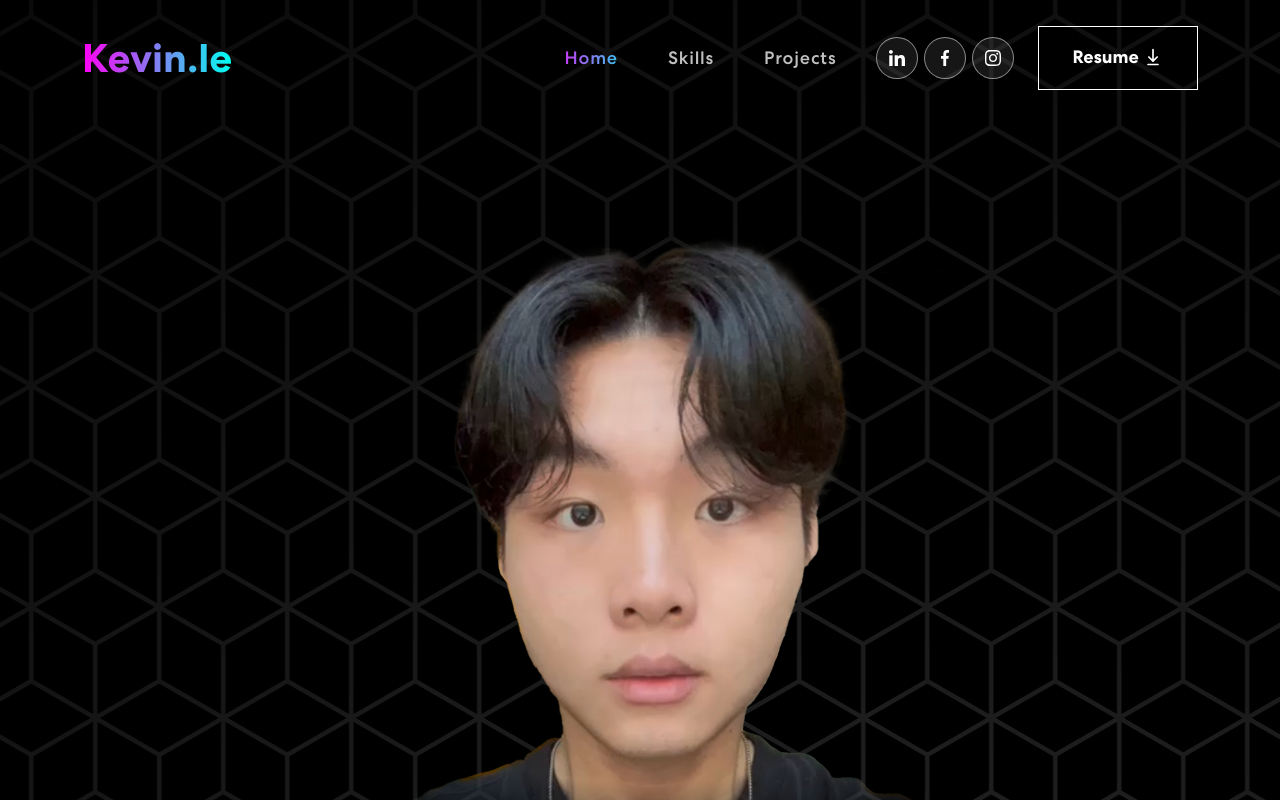
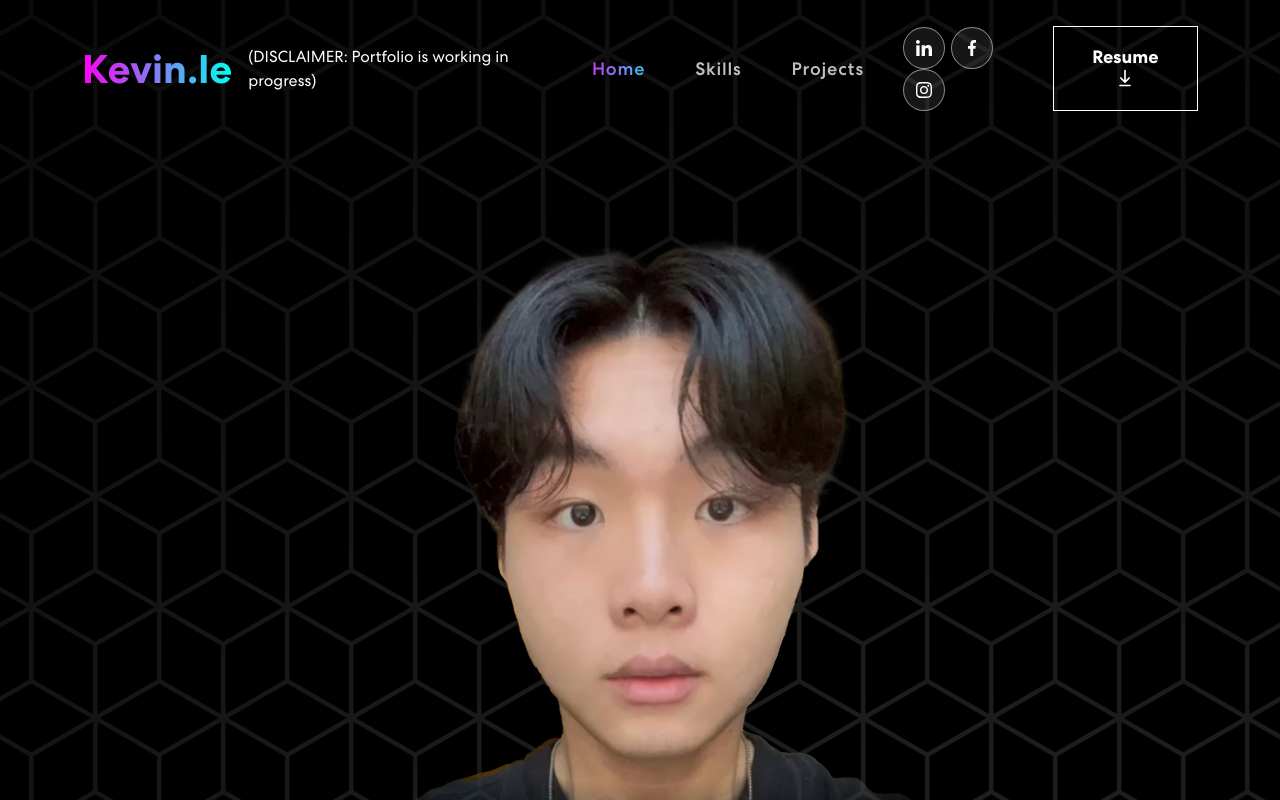
Before and after one commit to Keviinle24/keviinle24.github.io, a React (Create React App) app: page / in a window 1280 px wide. Shown: the top 800 px of the page. Built offline with nearby package versions, Linux system fonts and the light colour scheme.

Commit message:
progress

```diff
--- a/src/Components/HomePage.tsx
+++ b/src/Components/HomePage.tsx
@@ -10,8 +10,10 @@ export default function HomePage() {
 
         <div className='parent'>
           <img id ='headshot' src={Headshot} alt=""/>
+
              <div className="name">Hi, It's&nbsp;<span className='kevin'>Kevin!</span></div><span className='roles'>I'm a&nbsp;<span></span></span>
-             <div className='caption'>As a student at Northeastern University pursuing a bachelor's degree in computer science, I am passionate about leveraging my technical knowledge to drive positive change in the tech industry. My interests lies in web and app development and I aspire to be a frontend or full stack developer.  </div>
+
+             <div className='caption'>As a student at Northeastern University pursuing a bachelor's degree in computer science, I am passionate about leveraging my technical knowledge to drive positive change in the tech industry. My interests lies in web and app development and I aspire to be a frontend or full stack developer. </div>
 
              <span className="connect" ><button className="vvd" ><span>Lets connect!</span></button>
              <div className="social-icon" style={{paddingLeft: 10}}>
--- a/src/Components/Navbar.js
+++ b/src/Components/Navbar.js
@@ -38,7 +38,9 @@ export const NavBar = () => {
     //expand="md" means that the navbar will be collapsed (usually shown as a hamburger menu) on small and medium-sized screens, and it will expand into a full navbar on larger screens.
     //Clicking on Links (Home, Skills, Projects) and clicking them updates the activeLink and the navbar-link style.
     <Router>
+
       <Navbar expand="lg" className={scrolled ? "scrolled" : ""}>
+
         <Container>
 
           <Navbar.Brand href="/"  >
@@ -46,7 +48,7 @@ export const NavBar = () => {
        <div>Kevin.le</div>
 
           </Navbar.Brand>
-
+          <div id = 'disclaimer'> (DISCLAIMER: Portfolio is working in progress) </div>
           <Navbar.Toggle aria-controls="basic-navbar-nav">
             <span className="navbar-toggler-icon"></span>
           </Navbar.Toggle>
```
